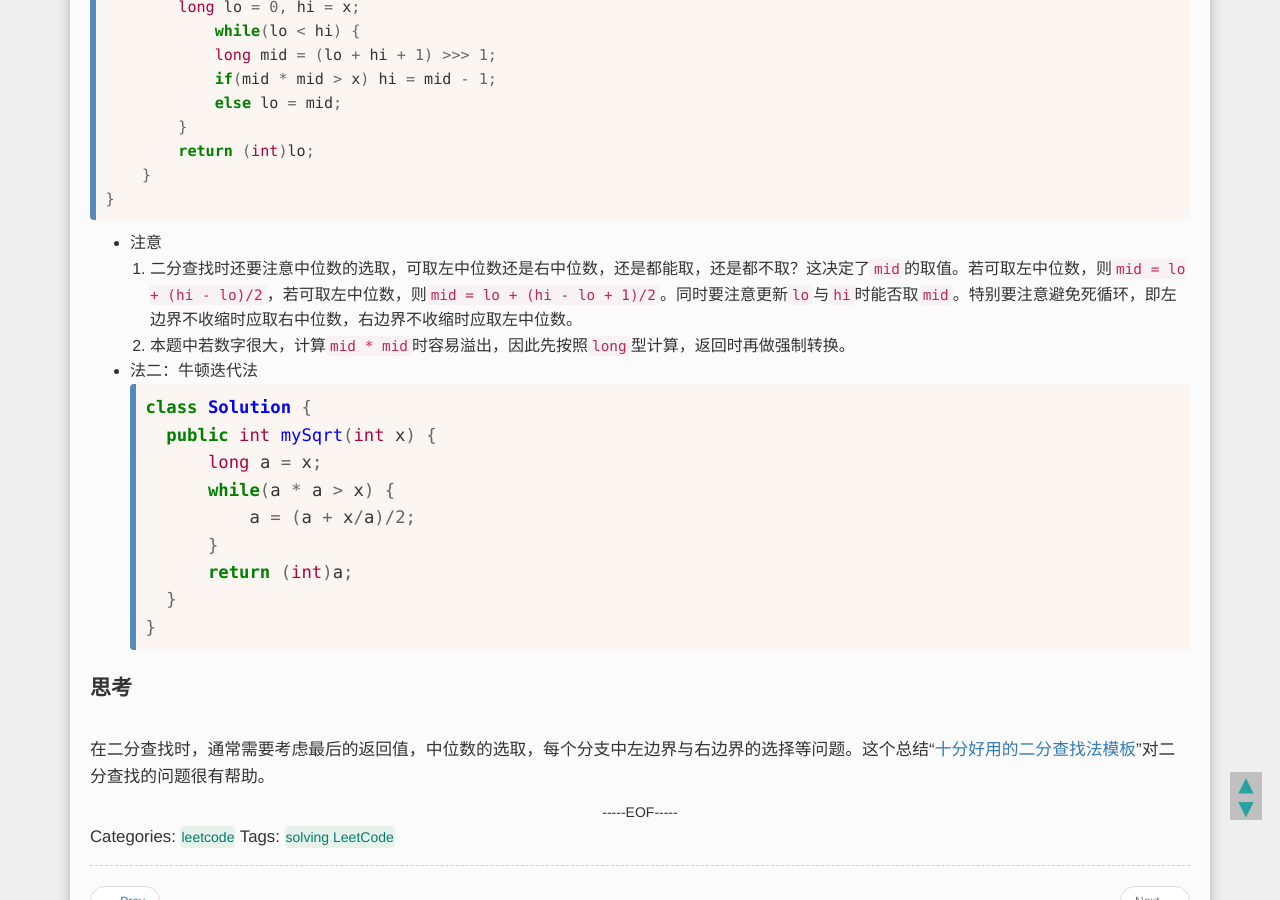
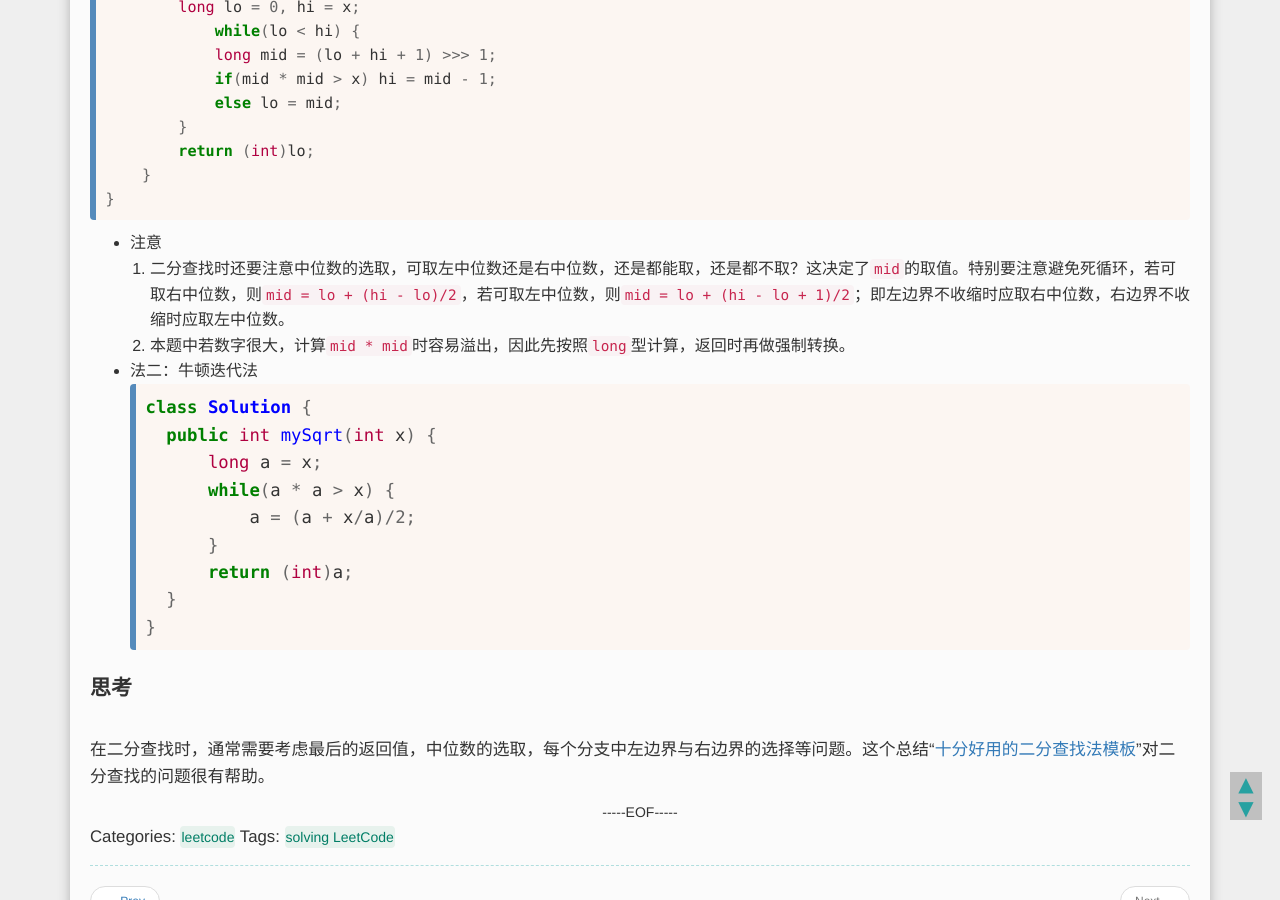
Before and after one commit to YurieSun/YurieSun.github.io, a Jekyll site: the page built from _posts/2019-10-23-leetcode-0069-sqrtx.md, in a window 1280 px wide and 900 px high, scrolled down 685 px. Built offline with Jekyll 4.4.1, drawn with Linux system fonts in a browser that asks for light colours; formulas are drawn with MathJax 3.

Commit message:
revise description of precautions

````diff
--- a/_posts/2019-10-23-leetcode-0069-sqrtx.md
+++ b/_posts/2019-10-23-leetcode-0069-sqrtx.md
@@ -29,7 +29,7 @@ class Solution {
 }
 ```
 * 注意
-1. 二分查找时还要注意中位数的选取，可取左中位数还是右中位数，还是都能取，还是都不取？这决定了`mid`的取值。若可取左中位数，则`mid = lo + (hi - lo)/2`，若可取左中位数，则`mid = lo + (hi - lo + 1)/2`。同时要注意更新`lo`与`hi`时能否取`mid`。特别要注意避免死循环，即左边界不收缩时应取右中位数，右边界不收缩时应取左中位数。
+1. 二分查找时还要注意中位数的选取，可取左中位数还是右中位数，还是都能取，还是都不取？这决定了`mid`的取值。特别要注意避免死循环，若可取右中位数，则`mid = lo + (hi - lo)/2`，若可取左中位数，则`mid = lo + (hi - lo + 1)/2`；即左边界不收缩时应取右中位数，右边界不收缩时应取左中位数。
 2. 本题中若数字很大，计算`mid * mid`时容易溢出，因此先按照`long`型计算，返回时再做强制转换。
 
 * 法二：牛顿迭代法
````
